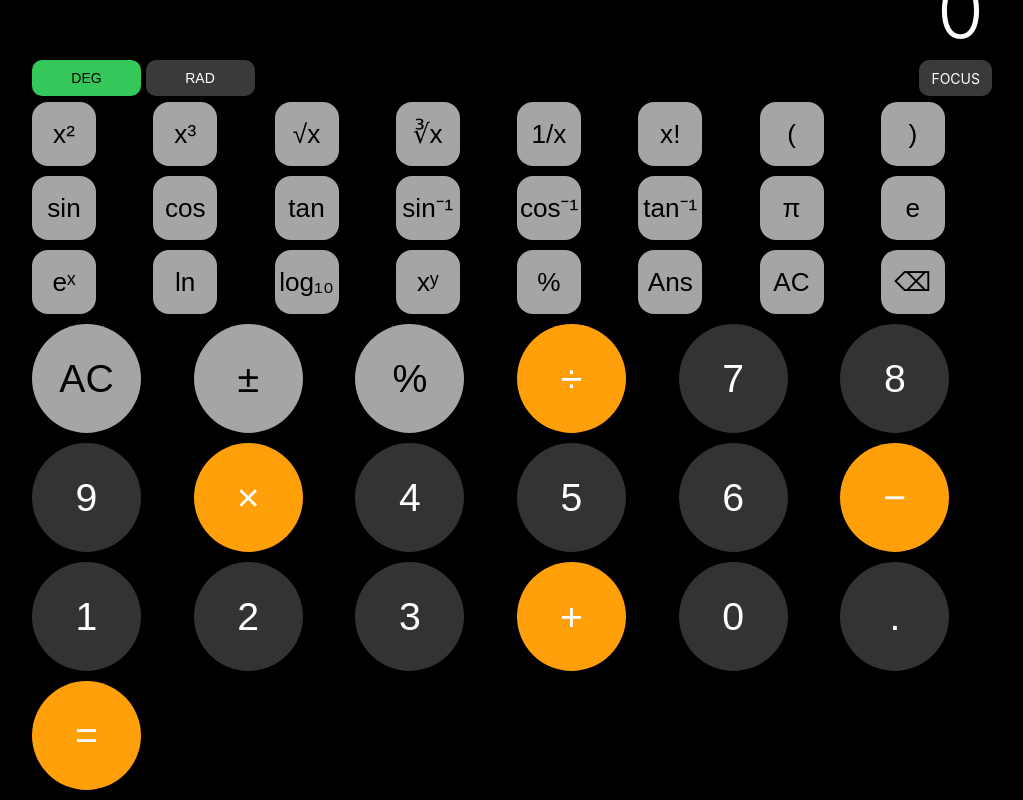
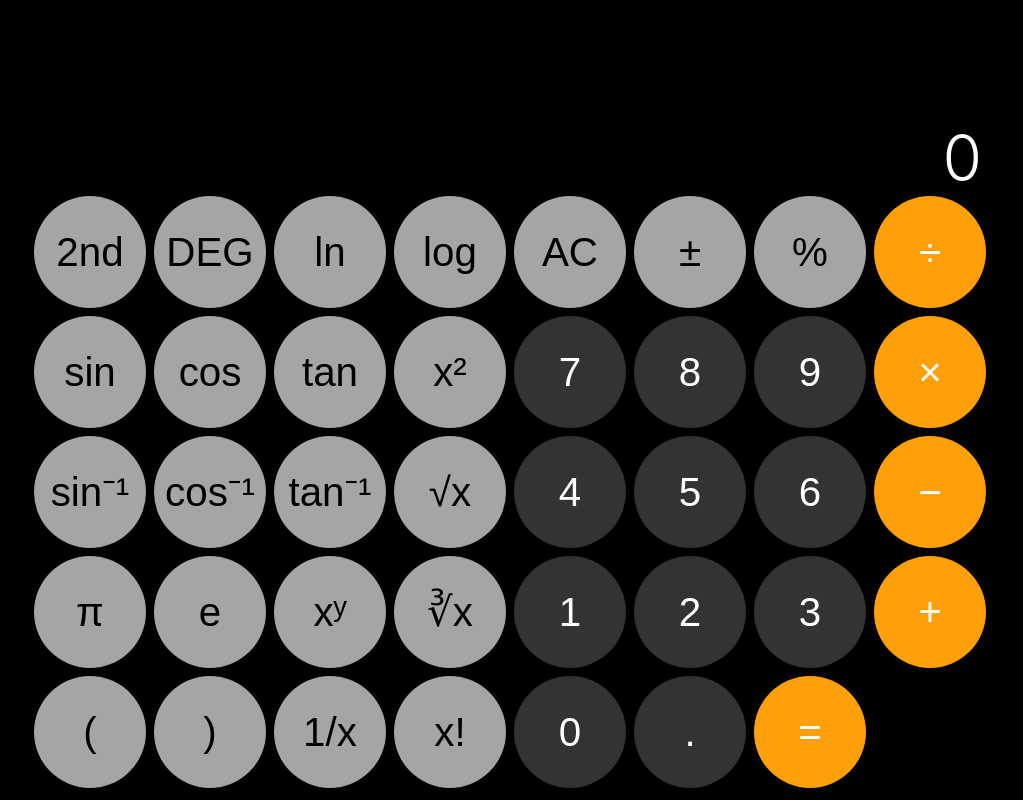
Before and after one commit to volanduk-ux/calc, a plain HTML site: page index.html in a window 1280 px wide. Shown: the whole page, without its empty margins (128-1151 px from the left). Drawn offline with Linux system fonts and the light colour scheme.

Commit message:
Add files via upload

```diff
--- a/index.html
+++ b/index.html
@@ -1,78 +1,62 @@
 <!DOCTYPE html>
-<html lang="ru" data-version="v6">
+<html lang="ru" data-version="v7">
 <head>
   <meta charset="UTF-8">
   <meta name="viewport" content="width=device-width, initial-scale=1, maximum-scale=1, user-scalable=no, viewport-fit=cover">
   <title>Калькулятор</title>
-  <link rel="manifest" href="manifest.json?v=6">
+  <link rel="manifest" href="manifest.json?v=7">
   <meta name="theme-color" content="#000000">
-  <link rel="apple-touch-icon" href="icons/icon-192.png?v=6">
+  <link rel="apple-touch-icon" href="icons/icon-192.png?v=7">
   <style>
     :root{
       --bg:#000; --text:#fff; --display-bg:#000;
       --btn-num:#333333; --btn-fn:#a5a5a5; --btn-op:#ff9f0a;
       --btn-num-text:#fff; --btn-fn-text:#000; --btn-op-text:#fff;
-      --gap: 8px;
-      --cols: 4;
-      --btn: 72px; /* will be recalculated */
-      --pad: 10px;
+      --gap:8px; --pad:12px; --btn:72px;
     }
     *{box-sizing:border-box}
     html,body{
-      height:100%;
-      margin:0; padding:0; background:var(--bg); color:var(--text);
+      height:100%; margin:0; padding:0; background:var(--bg); color:var(--text);
       font-family:-apple-system,BlinkMacSystemFont,"Segoe UI",Roboto,Helvetica,Arial,sans-serif;
       -webkit-tap-highlight-color:transparent;
     }
     .app{
-      height:100svh; /* stable viewport height on iOS */
-      padding-left: calc(env(safe-area-inset-left) + var(--pad));
-      padding-right: calc(env(safe-area-inset-right) + var(--pad));
-      padding-top: calc(env(safe-area-inset-top));
-      padding-bottom: calc(env(safe-area-inset-bottom) + var(--pad));
+      height:100svh;
+      padding: calc(env(safe-area-inset-top)) calc(env(safe-area-inset-right) + var(--pad)) calc(env(safe-area-inset-bottom) + var(--pad)) calc(env(safe-area-inset-left) + var(--pad));
       display:flex; flex-direction:column; margin:0 auto; max-width:980px;
     }
     .display{
       flex:1; background:var(--display-bg);
       display:flex; align-items:flex-end; justify-content:flex-end;
-      padding: 0 4px;
-      font-weight:300;
-      /* font-size set via JS = clamp(36px, 0.8*--btn, 76px) */
-      overflow:hidden; user-select:none;
+      padding: 0 8px; font-weight:300; overflow:hidden; user-select:none;
     }
-    .grid{
-      padding-top: var(--pad);
-      display:grid; grid-template-columns: repeat(var(--cols), 1fr);
-      gap: var(--gap);
+    .portrait-grid{
+      display:grid; gap:var(--gap);
+      grid-template-columns: repeat(4, 1fr);
     }
+    .landscape-wrap{ display:none; gap:var(--gap); }
+    .landscape-grid{
+      display:grid; gap:var(--gap);
+      grid-template-columns: repeat(8, 1fr); /* 4 sci + 4 main */
+    }
+    .sci-grid{ display:grid; gap:var(--gap); grid-template-columns: repeat(4, 1fr); }
+    .main-grid{ display:grid; gap:var(--gap); grid-template-columns: repeat(4, 1fr); }
     button{
       border:none; border-radius:50%;
-      width: var(--btn);
-      height: var(--btn);
+      width:var(--btn); height:var(--btn);
       font-size: calc(var(--btn) * 0.36);
-      line-height: 1;
-      display:flex; align-items:center; justify-content:center;
-      cursor:pointer;
+      line-height:1; display:flex; align-items:center; justify-content:center; cursor:pointer;
     }
-    .fn { background:var(--btn-fn); color:var(--btn-fn-text); }
-    .op { background:var(--btn-op); color:var(--btn-op-text); }
-    .num { background:var(--btn-num); color:var(--btn-num-text); }
-    .hidden{ display:none !important; }
-
-    /* Scientific */
-    .sci-wrap{ display:none; }
-    .sci-head{ display:flex; align-items:center; justify-content:space-between; padding: 4px 0 6px; }
+    .fn{ background:var(--btn-fn); color:var(--btn-fn-text); }
+    .op{ background:var(--btn-op); color:var(--btn-op-text); }
+    .num{ background:var(--btn-num); color:var(--btn-num-text); }
     .chip{ height:36px; border-radius:10px; padding:0 12px; font-size:14px; display:inline-flex; align-items:center; }
     .chip.on{ background:#34c759; color:#000; } .chip.off{ background:#3a3a3c; color:#fff; }
-    .sci{
-      display:grid; gap: var(--gap);
-      grid-template-columns: repeat(8, 1fr);
-    }
-    .sci button{ border-radius: 16px; width: auto; height: auto; aspect-ratio: 1/1; font-size: calc(var(--btn) * 0.24); }
 
+    /* Landscape only block */
     @media (orientation: landscape){
-      :root{ --cols: 6; --gap: 10px; }
-      .sci-wrap{ display:block; }
+      .portrait-grid{ display:none; }
+      .landscape-wrap{ display:grid; }
     }
   </style>
 </head>
@@ -80,48 +64,70 @@
   <div class="app" id="app">
     <div id="display" class="display" aria-live="polite">0</div>
 
-    <div class="sci-wrap" id="sciWrap">
-      <div class="sci-head">
-        <div>
-          <button id="degBtn" class="chip on">DEG</button>
-          <button id="radBtn" class="chip off">RAD</button>
+    <!-- PORTRAIT (standard 4x5) -->
+    <div class="portrait-grid" id="portraitGrid" role="group" aria-label="Кнопки калькулятора (портрет)">
+      <button class="fn" data-action="clear">AC</button>
+      <button class="fn" data-action="sign">±</button>
+      <button id="percentP" class="fn" data-action="percent">%</button>
+      <button class="op" data-op="÷">÷</button>
+
+      <button class="num" data-num="7">7</button>
+      <button class="num" data-num="8">8</button>
+      <button class="num" data-num="9">9</button>
+      <button class="op" data-op="×">×</button>
+
+      <button class="num" data-num="4">4</button>
+      <button class="num" data-num="5">5</button>
+      <button class="num" data-num="6">6</button>
+      <button class="op" data-op="−">−</button>
+
+      <button class="num" data-num="1">1</button>
+      <button class="num" data-num="2">2</button>
+      <button class="num" data-num="3">3</button>
+      <button class="op" data-op="+">+</button>
+
+      <button class="num" data-num="0">0</button>
+      <button class="num" data-num=".">.</button>
+      <button class="op" data-op="=">=</button>
+      <div></div>
     </div>
-        <div id="focusChip" class="chip off" aria-label="Фокусный режим">FOCUS</div>
-      </div>
-      <div class="sci" id="sciGrid" aria-label="Научные функции">
-        <button class="fn" data-fn="pow2">x²</button>
-        <button class="fn" data-fn="pow3">x³</button>
-        <button class="fn" data-fn="sqrt">√x</button>
-        <button class="fn" data-fn="cbrt">∛x</button>
-        <button class="fn" data-fn="inv">1/x</button>
-        <button class="fn" data-fn="fact">x!</button>
-        <button class="fn" data-fn="lparen">(</button>
-        <button class="fn" data-fn="rparen">)</button>
+
+    <!-- LANDSCAPE (iOS-like: sci left, main right) -->
+    <div class="landscape-wrap">
+      <div class="landscape-grid">
+        <!-- LEFT: SCIENTIFIC 4x5 -->
+        <div class="sci-grid" id="sciGrid" aria-label="Инженерные функции (слева)">
+          <button class="fn" data-fn="2nd">2nd</button>
+          <button class="fn" data-fn="deg">DEG</button>
+          <button class="fn" data-fn="ln">ln</button>
+          <button class="fn" data-fn="log">log</button>
 
           <button class="fn" data-fn="sin">sin</button>
           <button class="fn" data-fn="cos">cos</button>
           <button class="fn" data-fn="tan">tan</button>
+          <button class="fn" data-fn="pow2">x²</button>
+
           <button class="fn" data-fn="asin">sin⁻¹</button>
           <button class="fn" data-fn="acos">cos⁻¹</button>
           <button class="fn" data-fn="atan">tan⁻¹</button>
+          <button class="fn" data-fn="sqrt">√x</button>
+
           <button class="fn" data-fn="pi">π</button>
           <button class="fn" data-fn="e">e</button>
+          <button class="fn" data-fn="pow">xʸ</button>
+          <button class="fn" data-fn="cbrt">∛x</button>
 
-        <button class="fn" data-fn="exp">eˣ</button>
-        <button class="fn" data-fn="ln">ln</button>
-        <button class="fn" data-fn="log">log₁₀</button>
-        <button class="fn" data-fn="pow">xʸ</button>
-        <button class="fn" data-fn="percent">%</button>
-        <button class="fn" data-fn="ans">Ans</button>
-        <button class="fn" data-fn="clear">AC</button>
-        <button class="fn" data-fn="bksp">⌫</button>
-      </div>
+          <button class="fn" data-fn="lparen">(</button>
+          <button class="fn" data-fn="rparen">)</button>
+          <button class="fn" data-fn="inv">1/x</button>
+          <button class="fn" data-fn="fact">x!</button>
         </div>
 
-    <div class="grid" id="mainGrid" role="group" aria-label="Кнопки калькулятора">
-      <button id="ac" class="fn" data-action="clear">AC</button>
-      <button id="sign" class="fn" data-action="sign">±</button>
-      <button id="percent" class="fn" data-action="percent">%</button>
+        <!-- RIGHT: MAIN 4x5 (iPhone-like) -->
+        <div class="main-grid" id="mainGrid" role="group" aria-label="Кнопки калькулятора (справа)">
+          <button class="fn" data-action="clear">AC</button>
+          <button class="fn" data-action="sign">±</button>
+          <button id="percentL" class="fn" data-action="percent">%</button>
           <button class="op" data-op="÷">÷</button>
 
           <button class="num" data-num="7">7</button>
@@ -145,82 +151,51 @@
           <div></div>
         </div>
       </div>
+    </div>
+  </div>
 
 <script>
-  // --- Layout Engine: compute button size to fit exactly without overflow ---
   const root = document.documentElement;
   const app = document.getElementById('app');
+  const displayEl = document.getElementById('display');
+  const portraitGrid = document.getElementById('portraitGrid');
+  const sciGrid = document.getElementById('sciGrid');
   const mainGrid = document.getElementById('mainGrid');
-  const displayEl = document.getElementById('display');
-  const sciWrap = document.getElementById('sciWrap');
-  const sciGrid = document.getElementById('sciGrid');
 
   function px(n){ return Math.max(0, Math.floor(n)) + 'px'; }
 
   function layout(){
-    const style = getComputedStyle(root);
-    const gap = parseFloat(style.getPropertyValue('--gap')) || 8;
-    const pad = parseFloat(style.getPropertyValue('--pad')) || 10;
-    const cols = parseInt(style.getPropertyValue('--cols')) || 4;
+    const gap = 8, pad = 12;
+    const W = app.clientWidth - pad*2;
+    const H = app.clientHeight - pad*2;
+    const isLand = matchMedia('(orientation: landscape)').matches;
+    if (!isLand){
+      const cols = 4, rows = 5;
+      const btnW = (W - gap*(cols-1)) / cols;
+      const btnH = (H - (H*0.32) - gap*(rows-1)) / rows;
+      const btn = Math.max(52, Math.min(btnW, btnH));
+      root.style.setProperty('--btn', px(btn));
+      displayEl.style.fontSize = px(Math.min(76, Math.max(36, btn*0.8)));
+    } else {
+      const cols = 8, rows = 5;
+      const btnW = (W - gap*(cols-1)) / cols;
+      const displayH = Math.max(48, Math.min(H*0.22, 90));
+      const btnH = (H - displayH - gap*(rows-1)) / rows;
+      const btn = Math.max(48, Math.min(btnW, btnH));
+      root.style.setProperty('--btn', px(btn));
+      displayEl.style.fontSize = px(Math.min(64, Math.max(30, btn*0.75)));
+    }
+  }
+  addEventListener('resize', layout, {passive:true});
+  addEventListener('orientationchange', ()=> setTimeout(layout, 50));
+  addEventListener('load', layout);
 
-    const appW = app.clientWidth - pad*2;
-    const gridW = appW;
-    // prefer horizontal fit
-    const btnByWidth = (gridW - gap*(cols-1)) / cols;
-
-    // estimate available height for the mainGrid + sci parts
-    const appH = app.clientHeight - pad; // top/bottom already included via safe-area
-    const displayMin = Math.min(120, Math.max(64, btnByWidth*0.9)); // keep healthy display
-    // scientific height if visible
-    let sciH = 0;
-    if (matchMedia('(orientation: landscape)').matches && sciWrap){
-      // sci grid is 2 rows of 8 with gaps; size based on btnByWidth but slightly smaller
-      const sciRows = 2;
-      const sciBtn = Math.min(btnByWidth*0.85, 64);
-      sciH = (sciBtn * sciRows) + gap*(sciRows-1) + 46; // + head height
-      // apply size to sci buttons via font-size (uses --btn too? we set via CSS font-size rule)
-      sciGrid.style.setProperty('--btn-sci', px(sciBtn));
-      // Resize each sci button square
-      sciGrid.querySelectorAll('button').forEach(b=>{
-        b.style.width = px(sciBtn);
-        b.style.height = px(sciBtn);
-      });
-    } else {
-      // reset sizes
-      sciGrid.querySelectorAll('button').forEach(b=>{
-        b.style.width = ''; b.style.height = '';
-      });
-    }
-
-    // remaining height for mainGrid
-    const remain = appH - displayMin - sciH - pad*2;
-    // rows in portrait: 5; landscape: 4 rows (with 6 cols), but we still show 5 rows worth of buttons? We have 5 rows in markup.
-    // We'll compute rows from number of buttons (minus filler) / cols rounded up.
-    const totalButtons = mainGrid.querySelectorAll('button').length;
-    const rows = Math.ceil(totalButtons / cols);
-    const btnByHeight = (remain - gap*(rows-1)) / rows;
-
-    const btn = Math.max(52, Math.min(btnByWidth, btnByHeight)); // clamp
-    root.style.setProperty('--btn', px(btn));
-
-    // display font-size proportional
-    const displayFs = Math.max(34, Math.min(76, btn*0.8));
-    displayEl.style.fontSize = px(displayFs);
-    displayEl.style.padding = '0 8px';
-  }
-
-  window.addEventListener('resize', layout, {passive:true});
-  window.addEventListener('orientationchange', ()=> setTimeout(layout, 50));
-  window.addEventListener('load', ()=>{ layout(); });
-
-  // --- Calculator logic (same as v5, with focus and scientific helpers) ---
-  const percentBtn = document.getElementById('percent');
-  const focusChip = document.getElementById('focusChip');
-  const degBtn = document.getElementById('degBtn');
-  const radBtn = document.getElementById('radBtn');
+  // Logic
+  const percentP = document.getElementById('percentP');
+  const percentL = document.getElementById('percentL');
 
   let current='0', stored=null, lastOp=null, justEvaluated=false, ans=0;
-  let focusMode=false, deg=true;
+  let focusMode=false, deg=true, second=false;
 
   function updateDisplay(text){ displayEl.textContent = (text!==undefined)?text:current; }
   function inputDigit(d){ if (justEvaluated){ current='0'; justEvaluated=false; } if(d==='.') { if(!current.includes('.')) current+='.'; } else { current=(current==='0')?String(d):current+String(d); } updateDisplay(); }
@@ -234,51 +209,80 @@
   function pad2(n){ return String(n).padStart(2,'0'); }
   function focusStringNow(){ const t=new Date(); return pad2(t.getMinutes())+pad2(t.getSeconds())+pad2(t.getHours())+pad2(t.getMonth()+1)+String(t.getFullYear()); }
 
-  // 5x % toggle within 1.2s
   let pctCount=0,pctTimer=null;
-  percentBtn.addEventListener('click',()=>{
+  function onPercentTap(){
     pctCount++;
     if(!pctTimer){
       pctTimer=setTimeout(()=>{
         if(pctCount>=5){
           focusMode=!focusMode;
-          if(focusChip){ focusChip.classList.toggle('on',focusMode); focusChip.classList.toggle('off',!focusMode); }
           updateDisplay(focusMode?'FOCUS ON':'FOCUS OFF'); setTimeout(()=>updateDisplay(),700);
         } else { percent(); }
         pctCount=0; pctTimer=null;
-      },1200);
+      }, 1200);
     }
-  });
+  }
+  percentP.addEventListener('click', onPercentTap);
+  percentL.addEventListener('click', onPercentTap);
 
   function onEquals(){ if(focusMode){ current=focusStringNow(); stored=null; lastOp=null; justEvaluated=true; updateDisplay(); } else { evaluate(); } }
 
-  document.querySelectorAll('#mainGrid button').forEach(btn=>{
+  function wireGrid(container){
+    container.querySelectorAll('button').forEach(btn=>{
       const num=btn.dataset.num,op=btn.dataset.op,action=btn.dataset.action;
       if(num!==undefined){ btn.addEventListener('click',()=>inputDigit(num)); }
-    else if(action){ if(action==='clear') btn.addEventListener('click',clearAll); if(action==='sign') btn.addEventListener('click',setSign); }
-    else if(op){ if(op==='=') btn.addEventListener('click',onEquals); else btn.addEventListener('click',()=>chainOrStore(op)); }
+      else if(action){
+        if(action==='clear') btn.addEventListener('click',clearAll);
+        if(action==='sign') btn.addEventListener('click',setSign);
+      } else if(op){
+        if(op==='=') btn.addEventListener('click',onEquals);
+        else btn.addEventListener('click',()=>chainOrStore(op));
+      }
+    });
+  }
+  wireGrid(portraitGrid);
+  wireGrid(mainGrid);
+
+  function toRad(x){ return deg?x*Math.PI/180:x; } function fromRad(x){ return deg?x*180/Math.PI:x; }
+  function factorial(n){ n=Math.floor(n); if(n<0) return NaN; let r=1; for(let i=2;i<=n;i++) r*=i; return r; }
+  function setCurrent(v){ current=String(v); justEvaluated=true; updateDisplay(); }
+  function inputConst(v){ if(current==='0' || justEvaluated){ current=String(v); justEvaluated=false; } else { current+=String(v);} updateDisplay(); }
+
+  const sciActions = {
+    '2nd': ()=>{ second = !second; },
+    deg: ()=>{ deg = !deg; },
+    ln: ()=> setCurrent(Math.log(parseFloat(current))),
+    log: ()=> setCurrent(Math.log10(parseFloat(current))),
+    sin: ()=> setCurrent(Math.sin(toRad(parseFloat(current)))),
+    cos: ()=> setCurrent(Math.cos(toRad(parseFloat(current)))),
+    tan: ()=> setCurrent(Math.tan(toRad(parseFloat(current)))),
+    asin: ()=> setCurrent(fromRad(Math.asin(parseFloat(current)))),
+    acos: ()=> setCurrent(fromRad(Math.acos(parseFloat(current)))),
+    atan: ()=> setCurrent(fromRad(Math.atan(parseFloat(current)))),
+    pow2: ()=> setCurrent(Math.pow(parseFloat(current),2)),
+    sqrt: ()=> setCurrent(Math.sqrt(parseFloat(current))),
+    pi: ()=> inputConst(Math.PI),
+    e: ()=> inputConst(Math.E),
+    pow: ()=>{ stored=parseFloat(current); lastOp='pow'; justEvaluated=false; current='0'; updateDisplay(); },
+    cbrt: ()=> setCurrent(Math.cbrt(parseFloat(current))),
+    lparen: ()=>{ current=current+'('; updateDisplay(); },
+    rparen: ()=>{ current=current+')'; updateDisplay(); },
+    inv: ()=> setCurrent(1/parseFloat(current)),
+    fact: ()=> setCurrent((()=>{ let n=Math.floor(parseFloat(current)); if(n<0) return NaN; let r=1; for(let i=2;i<=n;i++) r*=i; return r; })())
+  };
+
+  sciGrid.querySelectorAll('button').forEach(btn=>{
+    const fn=btn.dataset.fn;
+    btn.addEventListener('click', ()=>{ const a=sciActions[fn]; if(a) a(); });
   });
 
-  // Scientific helpers
-  function toRad(x){ return deg?x*Math.PI/180:x; } function fromRad(x){ return deg?x*180/Math.PI:x; } function factorial(n){ n=Math.floor(n); if(n<0) return NaN; let r=1; for(let i=2;i<=n;i++) r*=i; return r; }
-  function setCurrent(v){ current=String(v); justEvaluated=true; updateDisplay(); }
-  function inputConst(v){ if(current==='0' || justEvaluated){ current=String(v); justEvaluated=false; } else { current+=String(v);} updateDisplay(); }
-  const sciActions={
-    pow2:()=>setCurrent(Math.pow(parseFloat(current),2)), pow3:()=>setCurrent(Math.pow(parseFloat(current),3)),
-    sqrt:()=>setCurrent(Math.sqrt(parseFloat(current))), cbrt:()=>setCurrent(Math.cbrt(parseFloat(current))),
-    inv:()=>setCurrent(1/parseFloat(current)), fact:()=>setCurrent(factorial(parseFloat(current))),
-    sin:()=>setCurrent(Math.sin(toRad(parseFloat(current)))), cos:()=>setCurrent(Math.cos(toRad(parseFloat(current)))), tan:()=>setCurrent(Math.tan(toRad(parseFloat(current)))),
-    asin:()=>setCurrent(fromRad(Math.asin(parseFloat(current)))), acos:()=>setCurrent(fromRad(Math.acos(parseFloat(current)))), atan:()=>setCurrent(fromRad(Math.atan(parseFloat(current)))),
-    ln:()=>setCurrent(Math.log(parseFloat(current))), log:()=>setCurrent(Math.log10(parseFloat(current))), exp:()=>setCurrent(Math.exp(parseFloat(current))),
-    pi:()=>inputConst(Math.PI), e:()=>inputConst(Math.E),
-    pow:()=>{ stored=parseFloat(current); lastOp='pow'; justEvaluated=false; current='0'; updateDisplay(); },
-    percent:()=>percent(), ans:()=>{ current=String(ans); updateDisplay(); }, clear:()=>clearAll(),
-    bksp:()=>{ if(!justEvaluated){ current=current.length>1?current.slice(0,-1):'0'; updateDisplay(); } },
-    lparen:()=>{ current=current+'('; updateDisplay(); }, rparen:()=>{ current=current+')'; updateDisplay(); },
-  };
-  const oldEval=evaluate;
-  evaluate=function(){
-    if(lastOp==='pow'){ const x=stored,y=parseFloat(current); const res=Math.pow(x,y); ans=res; setCurrent(res); stored=null; lastOp=null; return; }
+  const oldEvaluate = evaluate;
+  evaluate = function(){
+    if (lastOp === 'pow'){
+      const x = stored, y = parseFloat(current);
+      const res = Math.pow(x,y);
+      ans = res; setCurrent(res); stored=null; lastOp=null; return;
+    }
     if (/[()πe]/.test(current)){
       try{
         const safe=current.replace(/π/g,`${Math.PI}`).replace(/e/g,`${Math.E}`);
@@ -289,17 +293,14 @@
         }
       }catch(e){}
     }
-    oldEval();
+    oldEvaluate();
   };
-  function setDegRad(isDeg){ deg=isDeg; degBtn.classList.toggle('on',isDeg); degBtn.classList.toggle('off',!isDeg); radBtn.classList.toggle('on',!isDeg); radBtn.classList.toggle('off',isDeg); }
-  degBtn.addEventListener('click',()=>setDegRad(true));
-  radBtn.addEventListener('click',()=>setDegRad(false));
-  document.querySelectorAll('.sci button').forEach(btn=>{ const fn=btn.dataset.fn; if(!fn) return; btn.addEventListener('click',()=>{ const a=sciActions[fn]; if(a) a(); }); });
 
-  // SW registration with version param to bust cache
   if('serviceWorker' in navigator){
     window.addEventListener('load',()=>{
-      navigator.serviceWorker.register('./sw.js?v=6').then(reg=>{ if(reg.waiting){ reg.waiting.postMessage({type:'SKIP_WAITING'}); } }).catch(()=>{});
+      navigator.serviceWorker.register('./sw.js?v=7').then(reg=>{
+        if (reg.waiting){ reg.waiting.postMessage({type:'SKIP_WAITING'}); }
+      }).catch(()=>{});
       navigator.serviceWorker.addEventListener('controllerchange', ()=>{ location.reload(); });
     });
   }
--- a/sw.js
+++ b/sw.js
@@ -1,5 +1,5 @@
-const CACHE = 'magic-calc-v6';
-const ASSETS = ['./', './index.html?v=6', './manifest.json?v=6'];
+const CACHE = 'magic-calc-v7';
+const ASSETS = ['./', './index.html?v=7', './manifest.json?v=7'];
 self.addEventListener('install', (e) => {
   self.skipWaiting();
   e.waitUntil(caches.open(CACHE).then(c => c.addAll(ASSETS)));
@@ -19,7 +19,7 @@ self.addEventListener('fetch', (e) => {
       const copy = resp.clone();
       caches.open(CACHE).then(c => c.put(req, copy)).catch(()=>{});
       return resp;
-    }).catch(() => caches.match(req, {ignoreSearch:true}).then(r => r || caches.match('./index.html?v=6'))));
+    }).catch(() => caches.match(req, {ignoreSearch:true}).then(r => r || caches.match('./index.html?v=7'))));
     return;
   }
   e.respondWith(caches.match(req).then(r => r || fetch(req)));
```
Also changed, not shown: manifest.json. Lines whose indentation alone changed are shown as unchanged.
